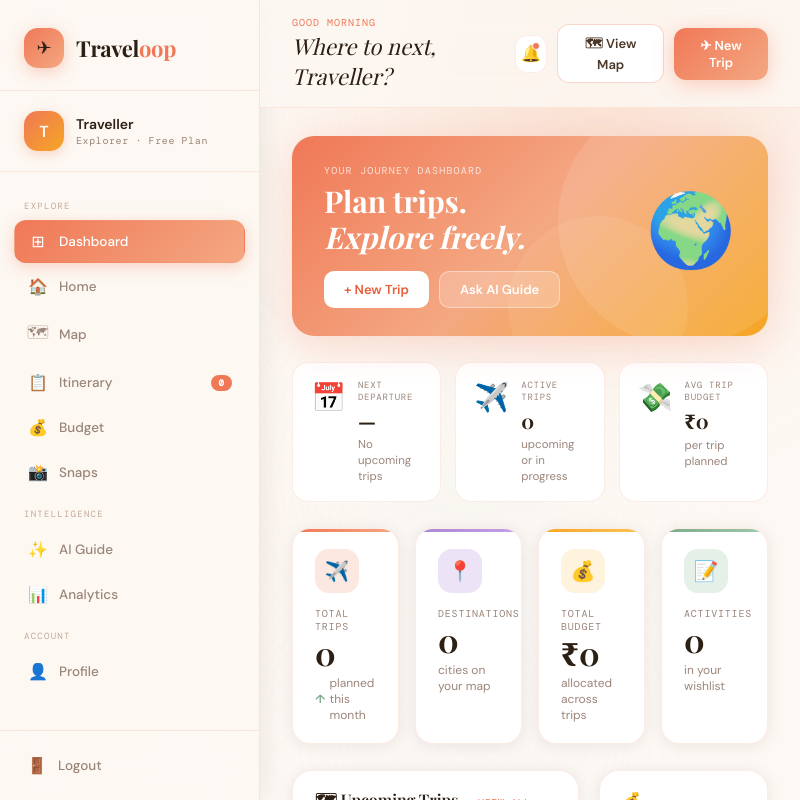
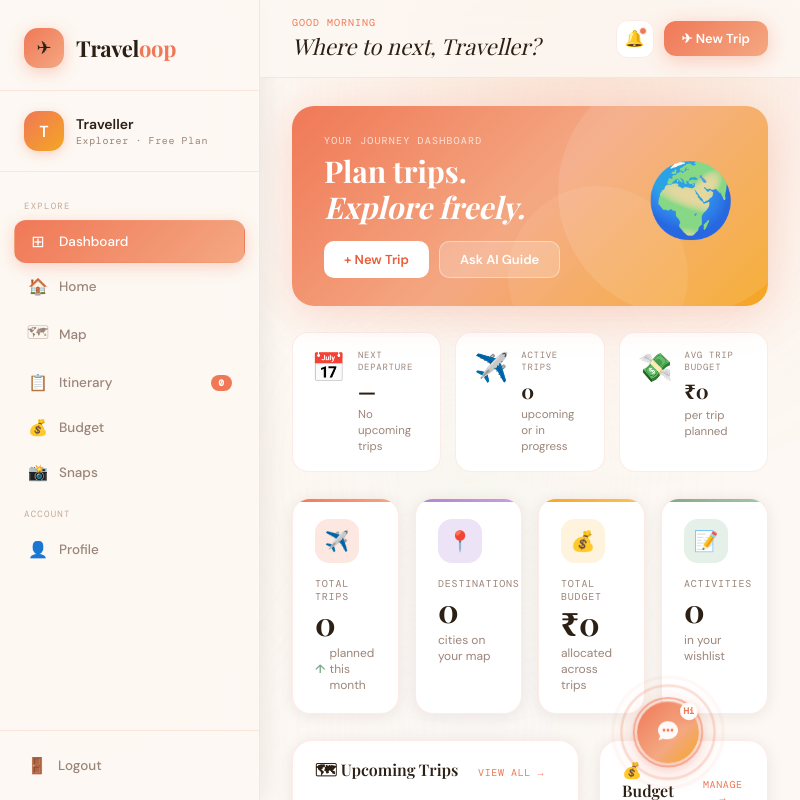
Before and after one commit to dhanushri-ap1/traveloop-ksd, an Electron app: page static/dashboard.html in a window 800 px wide. Drawn offline with nearby package versions, Linux system fonts and the light colour scheme; a web font is replaced by a local one.

Commit message:
updated_dashboard

```diff
--- a/static/dashboard.html
+++ b/static/dashboard.html
@@ -633,13 +633,6 @@ html, body {
       <a class="sb-link" href="scrapbook.html">
         <span class="sb-icon">📸</span> Snaps
       </a>
-      <div class="sb-section">Intelligence</div>
-      <a class="sb-link" href="pr.html">
-        <span class="sb-icon">✨</span> AI Guide
-      </a>
-      <a class="sb-link" href="#">
-        <span class="sb-icon">📊</span> Analytics
-      </a>
       <div class="sb-section">Account</div>
       <a class="sb-link" href="login.html">
         <span class="sb-icon">👤</span> Profile
@@ -663,7 +656,6 @@ html, body {
       </div>
       <div class="topbar-right">
         <div class="notif-btn"><span>🔔</span><div class="notif-dot"></div></div>
-        <button class="tb-btn ghost" onclick="window.location.href='mapping3.html'">🗺 View Map</button>
         <button class="tb-btn primary" onclick="openModal()">✈ New Trip</button>
       </div>
     </div>
@@ -875,6 +867,154 @@ html, body {
   </div>
 </div>
 
+<!-- ── Floating AI Chatbot Button ── -->
+<style>
+.fab-wrap {
+  position: fixed;
+  bottom: 32px;
+  right: 32px;
+  z-index: 500;
+  display: flex;
+  flex-direction: column;
+  align-items: center;
+  gap: 10px;
+}
+
+/* Tooltip label */
+.fab-label {
+  background: var(--ink);
+  color: white;
+  font-family: var(--mono);
+  font-size: 11px;
+  letter-spacing: 0.05em;
+  padding: 6px 14px;
+  border-radius: 100px;
+  white-space: nowrap;
+  opacity: 0;
+  transform: translateY(6px) scale(0.95);
+  transition: all 0.22s cubic-bezier(0.34,1.56,0.64,1);
+  pointer-events: none;
+  box-shadow: 0 4px 16px rgba(44,31,20,0.18);
+}
+.fab-wrap:hover .fab-label {
+  opacity: 1;
+  transform: translateY(0) scale(1);
+}
+
+/* Outer pulse rings */
+.fab-ring {
+  position: absolute;
+  inset: -6px;
+  border-radius: 50%;
+  border: 2px solid var(--coral);
+  opacity: 0;
+  animation: fabRing 2.4s ease-out infinite;
+}
+.fab-ring:nth-child(2) { animation-delay: 0.8s; }
+.fab-ring:nth-child(3) { animation-delay: 1.6s; }
+@keyframes fabRing {
+  0%   { transform: scale(0.85); opacity: 0.6; }
+  100% { transform: scale(1.6);  opacity: 0; }
+}
+
+/* Main button */
+.fab {
+  position: relative;
+  width: 62px;
+  height: 62px;
+  border-radius: 50%;
+  background: linear-gradient(135deg, var(--coral) 0%, var(--peach) 60%, var(--amber) 100%);
+  border: none;
+  cursor: pointer;
+  box-shadow:
+    0 6px 24px rgba(240,120,87,0.45),
+    0 2px 8px rgba(240,120,87,0.25),
+    inset 0 1px 0 rgba(255,255,255,0.3);
+  transition: transform 0.22s cubic-bezier(0.34,1.56,0.64,1), box-shadow 0.22s ease;
+  display: flex;
+  align-items: center;
+  justify-content: center;
+  animation: fabFloat 3.5s ease-in-out infinite;
+  text-decoration: none;
+}
+.fab:hover {
+  transform: scale(1.12) translateY(-3px);
+  box-shadow:
+    0 12px 36px rgba(240,120,87,0.55),
+    0 4px 12px rgba(240,120,87,0.3),
+    inset 0 1px 0 rgba(255,255,255,0.3);
+}
+.fab:active { transform: scale(0.96); }
+
+@keyframes fabFloat {
+  0%, 100% { transform: translateY(0px); }
+  50%       { transform: translateY(-5px); }
+}
+.fab:hover { animation-play-state: paused; }
+
+/* Icon SVG inside FAB */
+.fab-icon {
+  width: 28px;
+  height: 28px;
+  position: relative;
+  z-index: 1;
+}
+
+/* Unread badge */
+.fab-badge {
+  position: absolute;
+  top: 1px;
+  right: 1px;
+  width: 18px;
+  height: 18px;
+  border-radius: 50%;
+  background: white;
+  border: 2px solid var(--cream);
+  display: flex;
+  align-items: center;
+  justify-content: center;
+  font-family: var(--mono);
+  font-size: 9px;
+  font-weight: 700;
+  color: var(--coral);
+  box-shadow: 0 2px 6px rgba(240,120,87,0.3);
+  animation: badgePop 0.4s cubic-bezier(0.34,1.56,0.64,1) 1s both;
+}
+@keyframes badgePop {
+  from { transform: scale(0); opacity: 0; }
+  to   { transform: scale(1); opacity: 1; }
+}
+
+/* Shimmer sweep on hover */
+.fab::after {
+  content: '';
+  position: absolute;
+  inset: 0;
+  border-radius: 50%;
+  background: linear-gradient(135deg, rgba(255,255,255,0.35) 0%, transparent 60%);
+  opacity: 0;
+  transition: opacity 0.2s;
+}
+.fab:hover::after { opacity: 1; }
+</style>
+
+<div class="fab-wrap">
+  <div class="fab-label">I'm here to guide you 🤖</div>
+  <a class="fab" href="pr.html" title="Open AI Guide">
+    <div class="fab-ring"></div>
+    <div class="fab-ring"></div>
+    <div class="fab-ring"></div>
+    <!-- Chat bubble SVG -->
+    <svg class="fab-icon" viewBox="0 0 28 28" fill="none" xmlns="http://www.w3.org/2000/svg">
+      <path d="M14 3C8.477 3 4 7.03 4 12c0 2.16.84 4.14 2.22 5.68L4.5 22l4.74-1.56A10.6 10.6 0 0014 21c5.523 0 10-4.03 10-9s-4.477-9-10-9z" fill="rgba(255,255,255,0.95)"/>
+      <circle cx="10" cy="12" r="1.4" fill="var(--coral)"/>
+      <circle cx="14" cy="12" r="1.4" fill="var(--coral)"/>
+      <circle cx="18" cy="12" r="1.4" fill="var(--coral)"/>
+    </svg>
+    <div class="fab-badge">Hi</div>
+  </a>
+</div>
+
 <div class="toast" id="toast"></div>
 
 <script>
```
